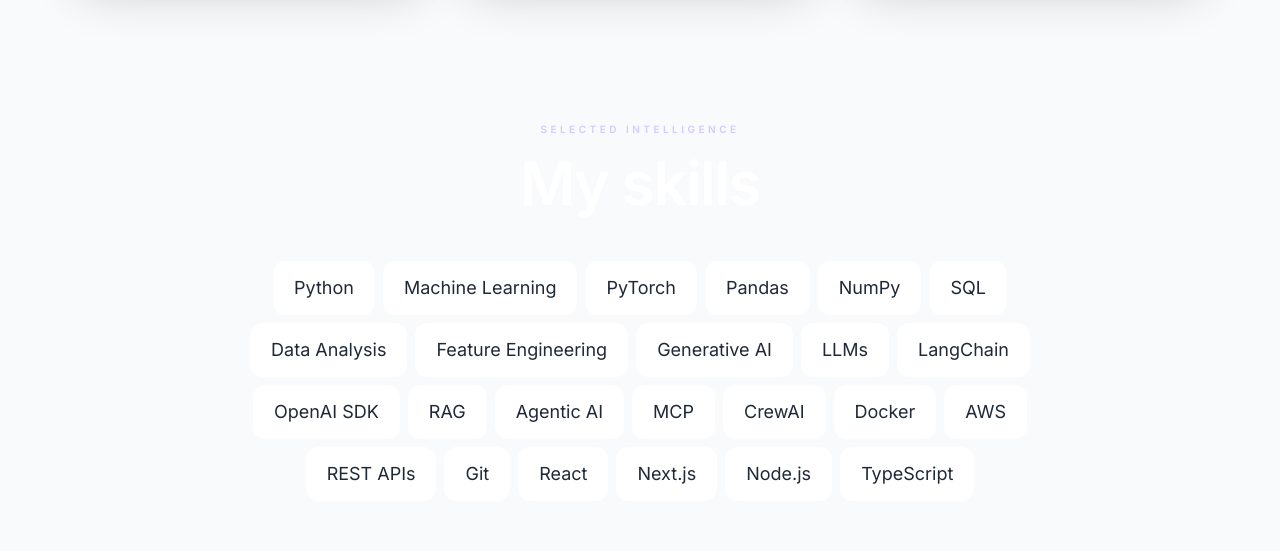
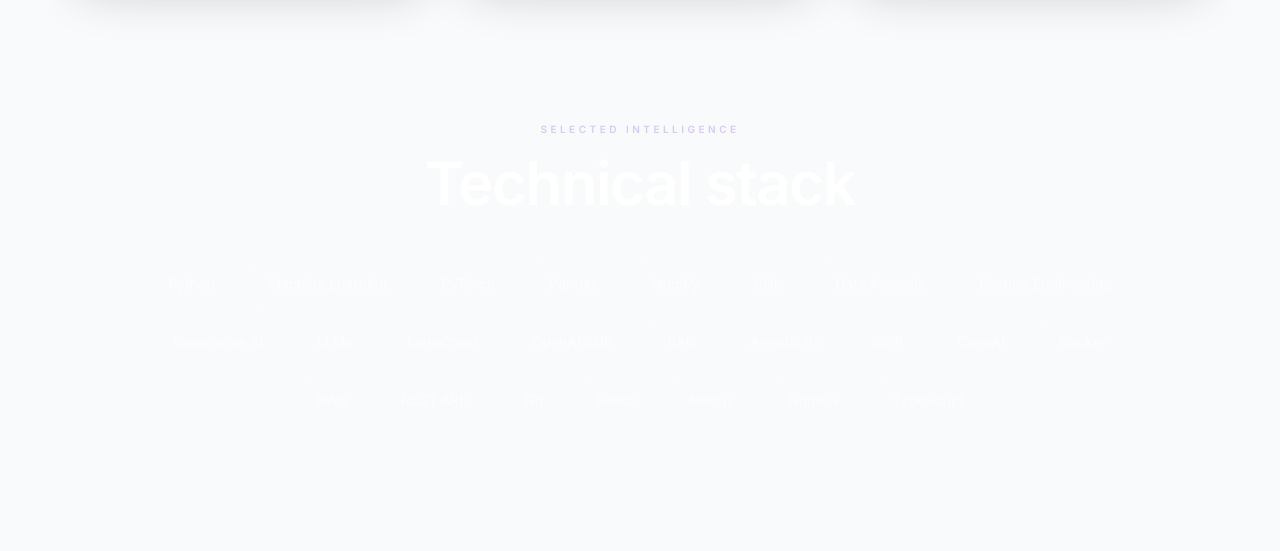
Before and after one commit to J3045/Portfolio-website, a Next.js app: page / in a window 1280 px wide. Shown: the part 2340-2891 px from the top of the page. Built offline with nearby package versions, Linux system fonts and the light colour scheme; no server answers.

Commit message:
Replace dated project cards with premium AI portfolio layout

```diff
--- a/components/skills.tsx
+++ b/components/skills.tsx
@@ -1,52 +1,28 @@
 "use client";
-
-import React from "react";
 import SectionHeading from "./section-heading";
 import { skillsData } from "@/lib/data";
 import { useSectionInView } from "@/lib/hook";
 import { motion } from "framer-motion";
 
-const fadeInAnimationVariants = {
-  initial: {
-    opacity: 0,
-    y: 100,
-  },
-  animate: (index: number) => ({
-    opacity: 1,
-    y: 0,
-    transition: {
-      delay: 0.05 * index,
-    },
-  }),
-};
-
 export default function Skills() {
   const { ref } = useSectionInView("Skills");
-
   return (
-    <section
-      id="skills"
-      ref={ref}
-      className="mb-28 max-w-[53rem] scroll-mt-28 text-center sm:mb-40"
-    >
-      <SectionHeading>My skills</SectionHeading>
-      <ul className="flex flex-wrap justify-center gap-2 text-lg text-gray-800">
+    <section id="skills" ref={ref} className="mb-36 max-w-5xl scroll-mt-28 text-center">
+      <SectionHeading>Technical stack</SectionHeading>
+      <div className="flex flex-wrap justify-center gap-3">
         {skillsData.map((skill, index) => (
-          <motion.li
-            className="bg-white borderBlack rounded-xl px-5 py-3 dark:bg-white/10 dark:text-white/80"
-            key={index}
-            variants={fadeInAnimationVariants}
-            initial="initial"
-            whileInView="animate"
-            viewport={{
-              once: true,
-            }}
-            custom={index}
+          <motion.div
+            key={skill}
+            initial={{ opacity: 0, scale: .9 }}
+            whileInView={{ opacity: 1, scale: 1 }}
+            viewport={{ once: true }}
+            transition={{ delay: Math.min(index * .025, .4) }}
+            className="rounded-2xl border border-white/10 bg-white/[.035] px-5 py-3 text-sm text-white/65 transition hover:border-violet-400/40 hover:bg-violet-400/10 hover:text-white"
           >
             {skill}
-          </motion.li>
+          </motion.div>
         ))}
-      </ul>
+      </div>
     </section>
   );
 }
```
